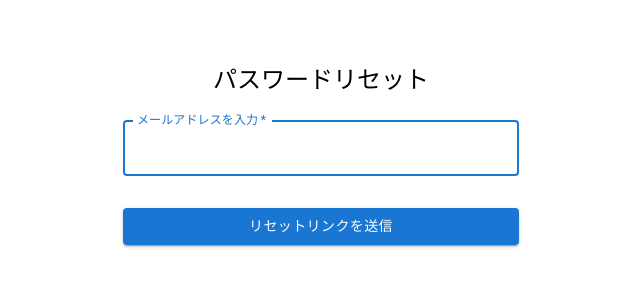
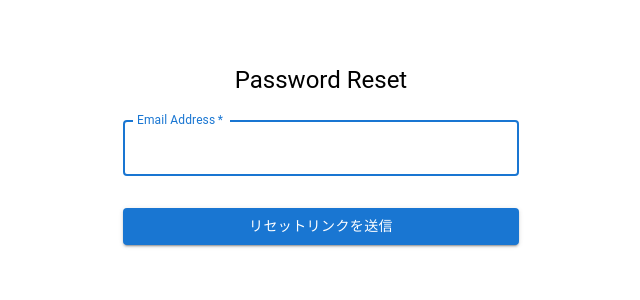
Before and after one commit to tetsushi-yamada/hackathon_frontend, a React (Create React App) app: page /pass-reset in a window 1280 px wide. Shown: the top 300 px of the page, without its empty margins (319-959 px from the left). Built offline with nearby package versions, Linux system fonts and the light colour scheme; no server answers.

Commit message:
japanese to English

```diff
--- a/src/components/atoms/Buttons/FollowButton.tsx
+++ b/src/components/atoms/Buttons/FollowButton.tsx
@@ -57,7 +57,7 @@ const FollowButton: React.FC<OtherUserPageProps> = ({ user }) => {
                 navigate(`/userpage/settings/profile`);
             }
         } catch (error) {
-            console.error('フォロー操作に失敗しました', error);
+            console.error('Failed to handle follow', error);
         }
     };
 
@@ -67,7 +67,7 @@ const FollowButton: React.FC<OtherUserPageProps> = ({ user }) => {
             setModalOpen(false);
             await checkFollowStatus(); // ステータスを確認
         } catch (error) {
-            console.error('フォローリクエストの送信に失敗しました', error);
+            console.error('failed to send follow request', error);
         }
     };
 
--- a/src/components/atoms/Tweet/RepliesList.tsx
+++ b/src/components/atoms/Tweet/RepliesList.tsx
@@ -59,8 +59,8 @@ const RepliesList: React.FC<RepliesListProps> = ({
                                     <ProfileHeader userId={reply.user_id} />
                                     <div style={{width: '100%'}}>
                                         <div style={{padding: '16px', backgroundColor: '#ffcccc', borderRadius: '8px', width: '100%'}}>
-                                            <p>このツイートは不適切な内容を含んでいる可能性があります。</p>
-                                            <p>このツイートは非表示にされました。</p>
+                                            <p>This tweet may contain inappropriate content.</p>
+                                            <p>This tweet has been hidden</p>
                                         </div>
                                     </div>
                                 </Box>
--- a/src/components/molecules/Auth/PasswordResetForm.tsx
+++ b/src/components/molecules/Auth/PasswordResetForm.tsx
@@ -12,10 +12,10 @@ const ResetPasswordForm: React.FC = () => {
     event.preventDefault();
     try {
       await sendPasswordResetEmail(fireAuth, email);
-      setMessage('パスワードリセットのリンクをメールで送信しました。');
+      setMessage('Send password reset link to your email.');
       setError('');
     } catch (err: any) {
-      setError('パスワードリセットのリンクを送信できませんでした。');
+      setError('Failed to send password reset email. Please try again.');
       setMessage('');
       console.error('Password reset error', err);
     }
@@ -24,14 +24,14 @@ const ResetPasswordForm: React.FC = () => {
   return (
     <Container maxWidth="xs">
       <Box sx={{ mt: 8, display: 'flex', flexDirection: 'column', alignItems: 'center' }}>
-        <Typography component="h1" variant="h5">パスワードリセット</Typography>
+        <Typography component="h1" variant="h5">Password Reset</Typography>
         <Box component="form" onSubmit={handleResetPassword} sx={{ mt: 1 }}>
           <TextField
             margin="normal"
             required
             fullWidth
             id="email"
-            label="メールアドレスを入力"
+            label="Email Address"
             name="email"
             autoComplete="email"
             autoFocus
--- a/src/components/molecules/Users/ProfilePictureUpdate.tsx
+++ b/src/components/molecules/Users/ProfilePictureUpdate.tsx
@@ -188,7 +188,7 @@ const ProfilePictureUploadForm: React.FC = () => {
                                     {croppedBlob && (
                                         <>
                                             <Box my={2} display="flex" justifyContent="center">
-                                                <img src={profileImg} alt="トリミングされた画像" style={{ width: "150px", height: "150px", borderRadius: "50%" }} />
+                                                <img src={profileImg} alt="trimmed" style={{ width: "150px", height: "150px", borderRadius: "50%" }} />
                                             </Box>
                                             <Box display="flex" justifyContent="center">
                                                 <Button onClick={handleUpload} variant="contained" color="primary">
```
Also changed, not shown: src/components/atoms/Tweet/ProfileHeader.tsx (indentation only), src/components/molecules/Tweets/PostTweet.css (indentation only).
